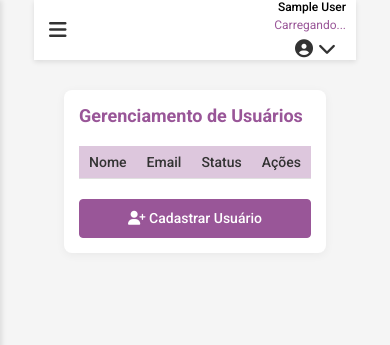
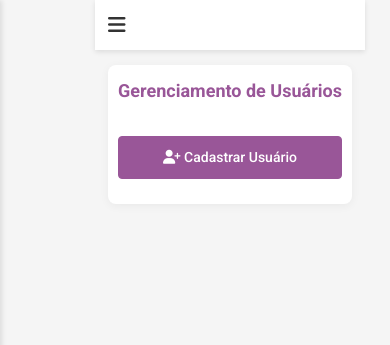
Before and after one commit to RodolfoCabral/Ativus.AI, a Flask app: page /users in a window 390 px wide. Shown: the top 345 px of the page. Run offline with Flask 3, Linux system fonts and the light colour scheme; the visitor is signed in with stand-in values (Sample User, id 1); lists and menus that the app fills with data are empty.

Commit message:
Implementar responsividade completa - iPhone X e todos dispositivos

```diff
--- a/static/css/dashboard.css
+++ b/static/css/dashboard.css
@@ -9,8 +9,13 @@
     --medium-gray: #e0e0e0;
     --sidebar-width: 260px;
     --sidebar-collapsed-width: 70px;
+    --sidebar-mobile-width: 200px;
     --topbar-height: 60px;
     --transition-speed: 0.3s;
+}
+
+* {
+    box-sizing: border-box;
 }
 
 body {
@@ -18,11 +23,13 @@
     padding: 0;
     font-family: 'Roboto', sans-serif;
     background-color: var(--light-gray);
+    overflow-x: hidden;
 }
 
 .dashboard-container {
     display: flex;
     min-height: 100vh;
+    position: relative;
 }
 
 /* Sidebar Styles */
@@ -138,6 +158,16 @@
     flex: 1;
     margin-left: var(--sidebar-width);
     transition: margin-left var(--transition-speed);
+    width: 100%;
+    min-width: 0; /* Permite que o conteúdo encolha */
+}
+
+/* Mobile main content - sem margem */
+@media (max-width: 768px) {
+    .main-content {
+        margin-left: 0;
+        width: 100%;
+    }
 }
 
 /* Top Bar Styles */
@@ -152,6 +182,21 @@
     position: sticky;
     top: 0;
     z-index: 900;
+    width: 100%;
+}
+
+/* Mobile top bar adjustments */
+@media (max-width: 768px) {
+    .top-bar {
+        padding: 0 10px;
+    }
+}
+
+@media (max-width: 480px) {
+    .top-bar {
+        padding: 0 8px;
+        height: 50px;
+    }
 }
 
 .sidebar-toggle {
@@ -169,17 +214,51 @@
 .user-info {
     display: flex;
     align-items: center;
+    flex-wrap: wrap;
+    gap: 5px;
 }
 
 #user-name {
     font-weight: 500;
-    margin-right: 10px;
+    font-size: 14px;
+    white-space: nowrap;
+    overflow: hidden;
+    text-overflow: ellipsis;
+    max-width: 120px;
 }
 
 #user-company {
     color: var(--primary-color);
-    font-size: 14px;
-    margin-right: 15px;
+    font-size: 12px;
+    white-space: nowrap;
+    overflow: hidden;
+    text-overflow: ellipsis;
+    max-width: 100px;
+}
+
+/* Mobile user info adjustments */
+@media (max-width: 768px) {
+    .user-info {
+        flex-direction: column;
+        align-items: flex-end;
+        gap: 2px;
+    }
+
+    #user-name {
+        font-size: 12px;
+        max-width: 80px;
+    }
+
+    #user-company {
+        font-size: 10px;
+        max-width: 80px;
+    }
+}
+
+@media (max-width: 480px) {
+    .user-info {
+        display: none; /* Esconder em telas muito pequenas */
+    }
 }
 
 .user-dropdown {
@@ -236,9 +315,25 @@
     display: block;
 }
 
-/* Content Area Styles */
+/* Content area */
 .content {
     padding: 20px;
+    width: 100%;
+    max-width: 100%;
+    overflow-x: auto;
+}
+
+/* Mobile content adjustments */
+@media (max-width: 768px) {
+    .content {
+        padding: 15px 10px;
+    }
+}
+
+@media (max-width: 480px) {
+    .content {
+        padding: 10px 8px;
+    }
 }
 
 .welcome-panel {
@@ -559,29 +654,26 @@
 
 /* Responsive Design - Media Queries */
 
+/* Mobile overlay for sidebar */
+.sidebar-overlay {
+    display: none;
+    position: fixed;
+    top: 0;
+    left: 0;
+    width: 100%;
+    height: 100%;
+    background-color: rgba(0, 0, 0, 0.5);
+    z-index: 999;
+}
+
+@media (max-width: 768px) {
+    .sidebar-overlay.show {
+        display: block;
+    }
+}
+
 /* Tablet and Mobile Styles */
 @media (max-width: 768px) {
-    .sidebar {
-        transform: translateX(-100%);
-        transition: transform var(--transition-speed);
-    }
-
-    .sidebar.mobile-open {
-        transform: translateX(0);
-    }
-
-    .main-content {
-        margin-left: 0;
-    }
-
-    .sidebar-collapsed .main-content {
-        margin-left: 0;
-    }
-
-    .sidebar-toggle {
-        display: block;
-    }
-
     /* Melhorar submenu em mobile */
     .submenu {
         background-color: rgba(0, 0, 0, 0.1);
@@ -603,103 +695,135 @@
     /* Ajustar tabela em mobile */
     .user-table {
         font-size: 14px;
+        width: 100%;
+        display: block;
+        overflow-x: auto;
+        white-space: nowrap;
     }
 
+    .user-table thead,
+    .user-table tbody,
     .user-table th,
-    .user-table td {
-        padding: 8px 10px;
+    .user-table td,
+    .user-table tr {
+        display: block;
     }
 
-    /* Esconder algumas colunas em telas pequenas */
-    .user-table th:nth-child(3),
-    .user-table td:nth-child(3) {
-        display: none;
+    .user-table thead tr {
+        position: absolute;
+        top: -9999px;
+        left: -9999px;
+    }
+
+    .user-table tr {
+        border: 1px solid var(--medium-gray);
+        margin-bottom: 10px;
+        padding: 10px;
+        border-radius: 8px;
+        background-color: var(--white-color);
+    }
+
+    .user-table td {
+        border: none;
+        position: relative;
+        padding: 8px 8px 8px 50%;
+        white-space: normal;
+        text-align: left;
+    }
+
+    .user-table td:before {
+        content: attr(data-label) ": ";
+        position: absolute;
+        left: 6px;
+        width: 45%;
+        padding-right: 10px;
+        white-space: nowrap;
+        font-weight: bold;
+        color: var(--primary-color);
     }
 
     /* Ajustar modal em mobile */
     .modal {
         margin: 10px;
         max-width: calc(100% - 20px);
+        max-height: calc(100vh - 20px);
+        overflow-y: auto;
     }
 
     .modal-body {
         padding: 15px;
     }
-
-    /* Ajustar user info */
-    .user-info {
-        flex-direction: column;
-        align-items: flex-end;
-    }
-
-    #user-name,
-    #user-company {
-        font-size: 12px;
-        margin: 2px 0;
-    }
 }
 
 /* Mobile Small Styles */
 @media (max-width: 480px) {
-    .top-bar {
-        padding: 0 10px;
-    }
-
     .user-management {
-        padding: 15px;
-        margin: 10px;
+        padding: 15px 10px;
+        margin: 5px;
     }
 
     .user-management h2 {
         font-size: 18px;
-    }
-
-    /* Esconder mais colunas em telas muito pequenas */
-    .user-table th:nth-child(4),
-    .user-table td:nth-child(4) {
-        display: none;
+        margin-bottom: 15px;
     }
 
     .action-buttons {
-        flex-direction: column;
-        gap: 4px;
+        flex-direction: row;
+        gap: 8px;
+        justify-content: center;
     }
 
     .btn-action {
         padding: 8px;
-        font-size: 12px;
+        font-size: 14px;
+        min-width: 40px;
+        min-height: 40px;
     }
 
     /* Melhorar submenu em telas muito pequenas */
     .menu-link {
-        padding: 10px 12px;
+        padding: 12px 15px;
         font-size: 14px;
     }
 
     .submenu-link {
-        padding: 6px 12px 6px 30px;
+        padding: 8px 15px 8px 35px;
         font-size: 12px;
     }
 
     /* Ajustar botões */
     .btn {
-        padding: 8px 12px;
+        padding: 10px 15px;
         font-size: 14px;
+        width: 100%;
+        margin-bottom: 10px;
+    }
+
+    /* Formulário responsivo */
+    .form-group {
+        margin-bottom: 15px;
+    }
+
+    .form-control {
+        font-size: 16px; /* Evita zoom no iOS */
+        padding: 12px;
     }
 }
 
 /* Landscape Mobile */
 @media (max-width: 768px) and (orientation: landscape) {
     .sidebar {
-        width: 200px;
+        width: 180px;
     }
 
     .menu-link {
         padding: 8px 12px;
+        font-size: 13px;
     }
 
     .submenu-link {
         padding: 6px 12px 6px 30px;
+        font-size: 12px;
     }
 }
 
--- a/static/css/main.css
+++ b/static/css/main.css
@@ -1,2 +1,72 @@
 @import 'style.css';
 @import 'signup.css';
+
+/* Responsividade para página de login */
+@media (max-width: 768px) {
+    .login-container {
+        padding: 20px 15px;
+        max-width: 90%;
+    }
+
+    .logo {
+        width: 80px;
+        height: 80px;
+    }
+
+    .login-title {
+        font-size: 18px;
+        margin-bottom: 20px;
+    }
+
+    .form-control {
+        font-size: 16px; /* Evita zoom no iOS */
+        padding: 12px;
+    }
+
+    .btn {
+        padding: 12px;
+        font-size: 16px;
+    }
+}
+
+@media (max-width: 480px) {
+    .login-container {
+        padding: 15px 10px;
+        max-width: 95%;
+    }
+
+    .logo {
+        width: 70px;
+        height: 70px;
+    }
+
+    .login-title {
+        font-size: 16px;
+        margin-bottom: 15px;
+    }
+}
+
+/* Responsividade para página de signup */
+@media (max-width: 768px) {
+    .signup-container {
+        padding: 20px 15px;
+        max-width: 90%;
+    }
+
+    .signup-title {
+        font-size: 18px;
+        margin-bottom: 20px;
+    }
+}
+
+@media (max-width: 480px) {
+    .signup-container {
+        padding: 15px 10px;
+        max-width: 95%;
+    }
+
+    .signup-title {
+        font-size: 16px;
+        margin-bottom: 15px;
+    }
+}
--- a/static/dashboard.html
+++ b/static/dashboard.html
@@ -11,8 +11,11 @@
 </head>
 <body>
     <div class="dashboard-container">
+        <!-- Overlay para mobile -->
+        <div class="sidebar-overlay" id="sidebar-overlay"></div>
+
         <!-- Menu Lateral -->
-        <div class="sidebar">
+        <div class="sidebar" id="sidebar">
             <div class="sidebar-header">
                 <img src="/static/images/Ativus.png" alt="Ativus.AI Logo" class="sidebar-logo">
                 <span class="sidebar-title">Ativus.AI</span>
--- a/static/js/dashboard.js
+++ b/static/js/dashboard.js
@@ -23,22 +23,37 @@
     const sidebarToggle = document.getElementById('sidebar-toggle');
     const dashboardContainer = document.querySelector('.dashboard-container');
     const sidebar = document.querySelector('.sidebar');
+    const sidebarOverlay = document.getElementById('sidebar-overlay');
 
     sidebarToggle.addEventListener('click', function() {
         if (window.innerWidth <= 768) {
-            // Em mobile, usar classe mobile-open
+            // Em mobile, usar classe mobile-open e mostrar overlay
             sidebar.classList.toggle('mobile-open');
+            if (sidebarOverlay) {
+                sidebarOverlay.classList.toggle('show');
+            }
         } else {
             // Em desktop, usar classe sidebar-collapsed
             dashboardContainer.classList.toggle('sidebar-collapsed');
         }
     });
 
+    // Fechar sidebar em mobile quando clicar no overlay
+    if (sidebarOverlay) {
+        sidebarOverlay.addEventListener('click', function() {
+            sidebar.classList.remove('mobile-open');
+            sidebarOverlay.classList.remove('show');
+        });
+    }
+
     // Fechar sidebar em mobile quando clicar fora
     document.addEventListener('click', function(e) {
         if (window.innerWidth <= 768) {
             if (!e.target.closest('.sidebar') && !e.target.closest('.sidebar-toggle')) {
                 sidebar.classList.remove('mobile-open');
+                if (sidebarOverlay) {
+                    sidebarOverlay.classList.remove('show');
+                }
             }
         }
     });
@@ -47,6 +62,9 @@
     window.addEventListener('resize', function() {
         if (window.innerWidth > 768) {
             sidebar.classList.remove('mobile-open');
+            if (sidebarOverlay) {
+                sidebarOverlay.classList.remove('show');
+            }
         } else {
             dashboardContainer.classList.remove('sidebar-collapsed');
         }
--- a/static/js/users.js
+++ b/static/js/users.js
@@ -57,14 +57,14 @@
         usersList.forEach(user => {
             const row = document.createElement('tr');
 
-            // Células da tabela
+            // Células da tabela com data-labels para responsividade
             row.innerHTML = `
-                <td>${user.name || ''}</td>
-                <td>${user.email}</td>
-                <td>${user.company || ''}</td>
-                <td>${user.profile}</td>
-                <td><span class="status-badge ${user.status === 'active' ? 'status-active' : 'status-inactive'}">${user.status === 'active' ? 'Liberado' : 'Bloqueado'}</span></td>
-                <td>
+                <td data-label="Nome">${user.name || ''}</td>
+                <td data-label="Email">${user.email}</td>
+                <td data-label="Empresa">${user.company || ''}</td>
+                <td data-label="Perfil">${user.profile}</td>
+                <td data-label="Status"><span class="status-badge ${user.status === 'active' ? 'status-active' : 'status-inactive'}">${user.status === 'active' ? 'Liberado' : 'Bloqueado'}</span></td>
+                <td data-label="Ações">
                     <div class="action-buttons">
                         <button class="btn-action btn-edit" data-id="${user.id}" title="Editar"><i class="fas fa-edit"></i></button>
                         <button class="btn-action btn-delete" data-id="${user.id}" title="Excluir" ${user.profile === 'master' ? 'disabled' : ''}><i class="fas fa-trash"></i></button>
--- a/static/reset_password.html
+++ b/static/reset_password.html
@@ -11,8 +11,11 @@
 </head>
 <body>
     <div class="dashboard-container">
+        <!-- Overlay para mobile -->
+        <div class="sidebar-overlay" id="sidebar-overlay"></div>
+
         <!-- Menu Lateral -->
-        <div class="sidebar">
+        <div class="sidebar" id="sidebar">
             <div class="sidebar-header">
                 <img src="/static/images/Ativus.png" alt="Ativus.AI Logo" class="sidebar-logo">
                 <span class="sidebar-title">Ativus.AI</span>
--- a/static/users.html
+++ b/static/users.html
@@ -11,8 +11,11 @@
 </head>
 <body>
     <div class="dashboard-container">
+        <!-- Overlay para mobile -->
+        <div class="sidebar-overlay" id="sidebar-overlay"></div>
+
         <!-- Menu Lateral -->
-        <div class="sidebar">
+        <div class="sidebar" id="sidebar">
             <div class="sidebar-header">
                 <img src="/static/images/Ativus.png" alt="Ativus.AI Logo" class="sidebar-logo">
                 <span class="sidebar-title">Ativus.AI</span>
```
Also changed, not shown: other parts of static/css/dashboard.css (+53 -2 lines).
